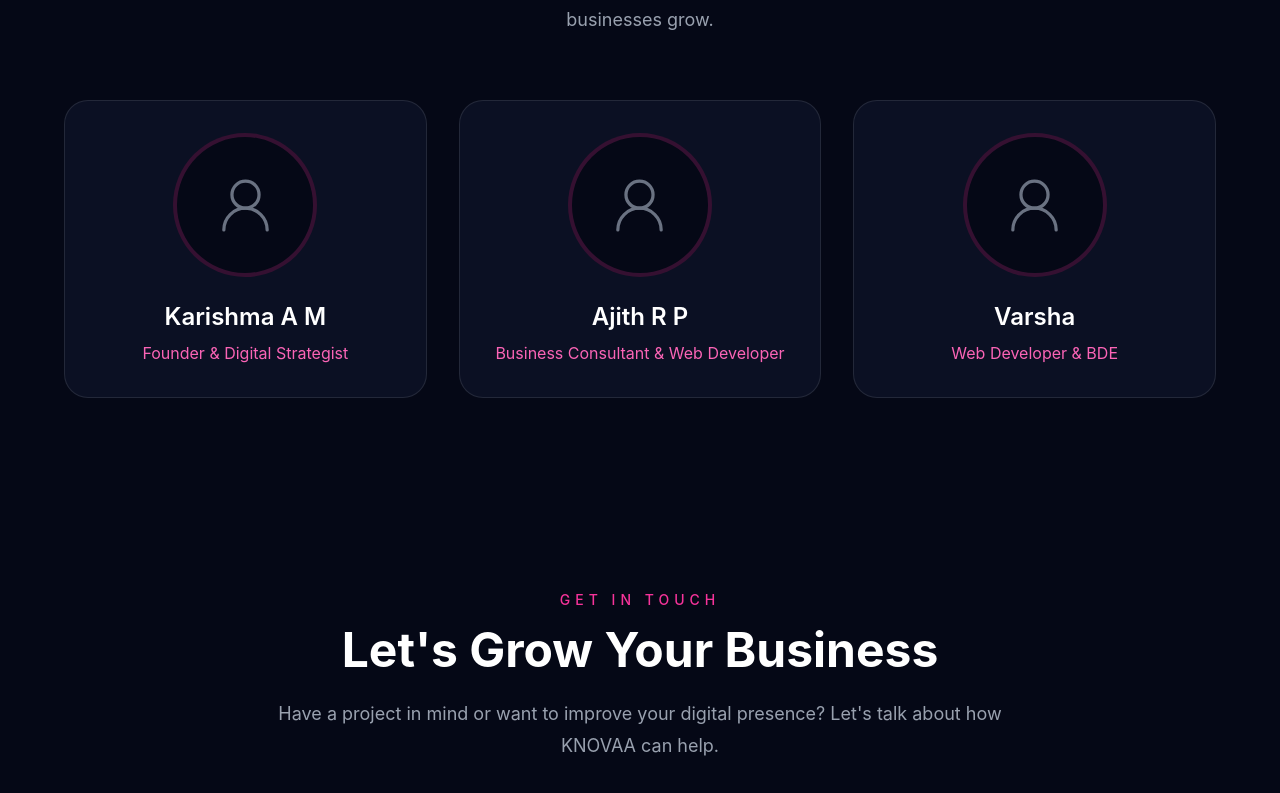
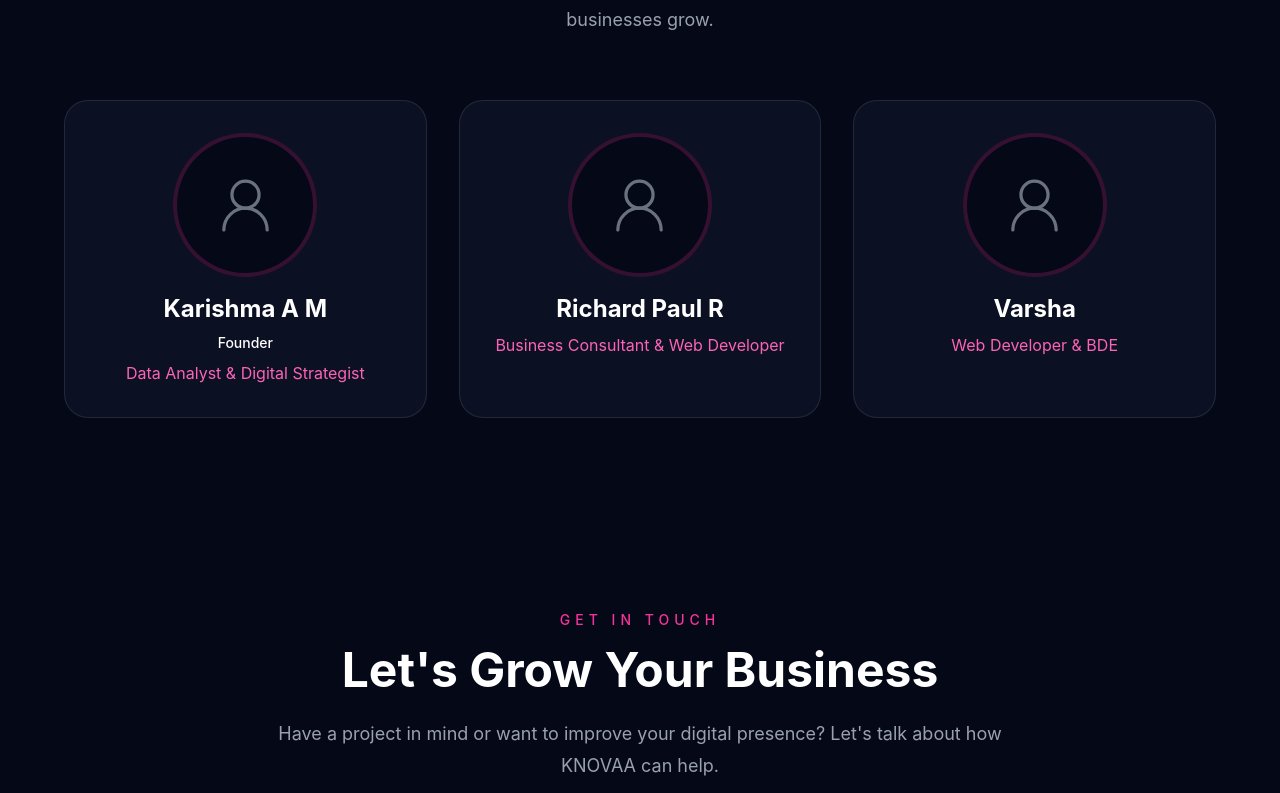
Before and after one commit to ajithrichardpaul/knovaa-website, a React (Vite) app: page / in a window 1280 px wide. Shown: the part 3564-4357 px from the top of the page. Built offline with nearby package versions, Linux system fonts and the light colour scheme.

Commit message:
Update KNOVAA website

```diff
--- a/src/components/home/OurTeam.tsx
+++ b/src/components/home/OurTeam.tsx
@@ -3,11 +3,12 @@ import { UserRound } from "lucide-react";
 const team = [
   {
     name: "Karishma A M",
-    role: "Founder & Digital Strategist",
+    founder: true,
+    role: "Data Analyst & Digital Strategist",
     image: "",
   },
   {
-    name: "Ajith R P",
+    name: "Richard Paul R",
     role: "Business Consultant & Web Developer",
     image: "",
   },
@@ -77,15 +78,19 @@ const OurTeam = () => {
 
               </div>
 
-              {/* Name */}
-              <h3 className="text-2xl font-semibold text-white mt-6">
-                {member.name}
-              </h3>
+<h3 className="text-2xl font-bold text-white mt-4">
+  {member.name}
+</h3>
 
-              {/* Role */}
-              <p className="text-pink-400 mt-2">
-                {member.role}
-              </p>
+{member.founder && (
+  <p className="text-white text-sm font-medium mt-2">
+    Founder
+  </p>
+)}
+
+<p className="text-pink-400 text-base mt-2 leading-6">
+  {member.role}
+</p>
 
             </div>
 
```
